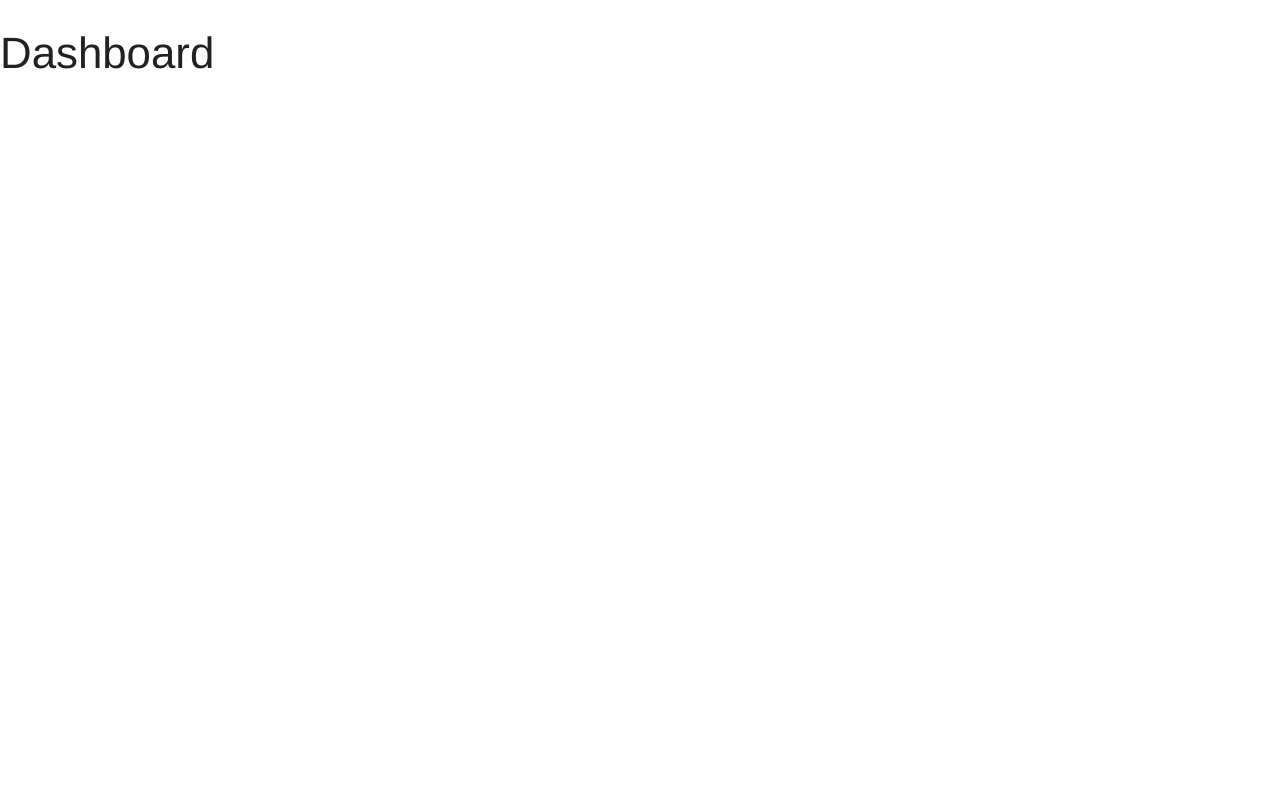
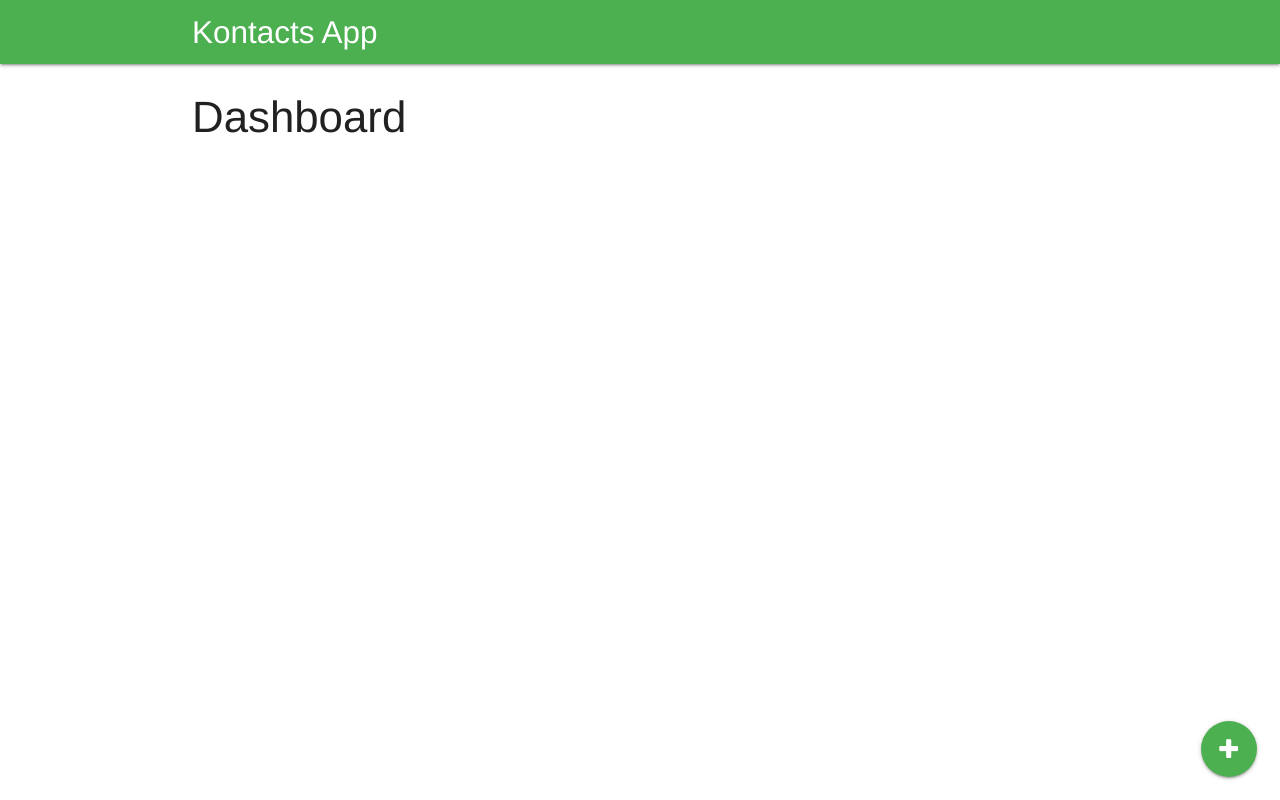
Before and after one commit to adexphem/kontacts-vue, a Vue app: page / in a window 1280 px wide. Built offline with nearby package versions, Linux system fonts and the light colour scheme.

Commit message:
add links and header for navbar

```diff
--- a/src/App.vue
+++ b/src/App.vue
@@ -1,12 +1,20 @@
 <template>
   <div id="app">
-    <router-view/>
+    <Navbar/>
+    <div class="container main">
+      <router-view/>
+    </div>
   </div>
 </template>
 
 <script>
+import Navbar from "./components/Navbar";
+
 export default {
-  name: "App"
+  name: "App",
+  components: {
+    Navbar
+  }
 };
 </script>
 
@@ -16,4 +24,8 @@ export default {
   -webkit-font-smoothing: antialiased;
   -moz-osx-font-smoothing: grayscale;
 }
+
+.main {
+  font-size: 14px;
+}
 </style>
--- a/src/components/Dashboard.vue
+++ b/src/components/Dashboard.vue
@@ -1,6 +1,12 @@
 <template>
   <div id="dashboard">
     <h3>Dashboard</h3>
+
+    <div class="fixed-action-btn">
+      <router-link to="/new" class="btn-floating btn-large green">
+        <i class="fa fa-plus"></i>
+      </router-link>
+    </div>
   </div>
 </template>
 
--- a/src/components/Navbar.vue
+++ b/src/components/Navbar.vue
@@ -1,3 +1,9 @@
 <template>
-  <div id="navbar">NavBar</div>
+  <nav>
+    <div class="nav-wrapper green">
+      <div class="container">
+        <router-link to="/" class="brand-logo">Kontacts App</router-link>
+      </div>
+    </div>
+  </nav>
 </template>
```
Also changed, not shown: .eslintrc.js.
